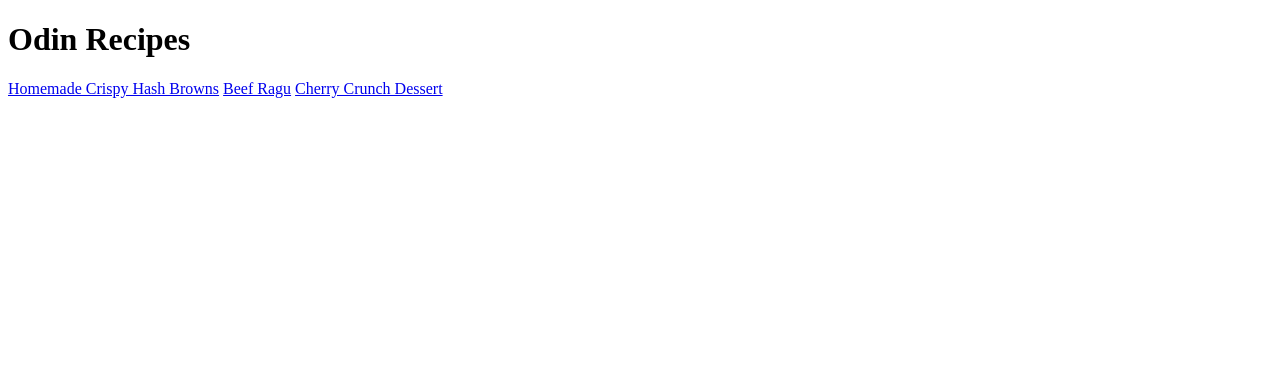
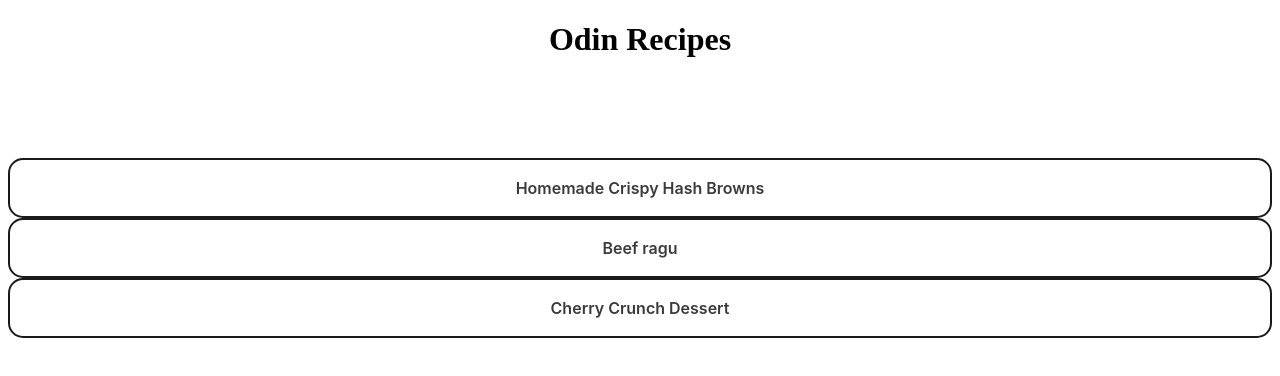
Before and after one commit to Odicorve/odin-recipes, a plain HTML site: page index.html in a window 1280 px wide. Drawn offline with Linux system fonts and the light colour scheme.

Commit message:
update 2

```diff
--- /dev/null
+++ b/css/styles.css
@@ -0,0 +1,145 @@
+
+h1{ padding: auto;
+background-color:transparent;
+align-items: center;
+text-align: center;
+}
+
+.container{
+    display:block;
+    justify-content: center;
+    align-items: center;
+    margin-top: 100px;
+}
+
+.button-1 {
+   appearance: none;
+  background-color: transparent;
+  border: 2px solid #1A1A1A;
+  border-radius: 15px;
+  box-sizing: border-box;
+  color: #3B3B3B;
+  cursor: pointer;
+  display: inline-block;
+  font-family: Roobert,-apple-system,BlinkMacSystemFont,"Segoe UI",Helvetica,Arial,sans-serif,"Apple Color Emoji","Segoe UI Emoji","Segoe UI Symbol";
+  font-size: 16px;
+  font-weight: 600;
+  line-height: normal;
+  text-decoration: none;
+  margin: 0;
+  min-height: 60px;
+  min-width: 0;
+  outline: none;
+  padding: 16px 24px;
+  text-align: center;
+ transition: all 300ms cubic-bezier(.23, 1, 0.32, 1);
+  user-select: none;
+  -webkit-user-select: none;
+  touch-action: manipulation;
+  width: 100%;
+  will-change: transform;
+}
+
+.button-1:disabled {
+  pointer-events: none;
+}
+
+.button-1:hover {
+color: #fff;
+  background-color: #1A1A1A;
+  box-shadow: rgba(0, 0, 0, 0.25) 0 8px 15px;
+  transform: translateY(-2px);
+}
+
+.button-1:active {
+  box-shadow: none;
+  transform: translateY(0);
+}
+
+.button-2 {
+  appearance: none;
+  background-color: transparent;
+  border: 2px solid #1A1A1A;
+  border-radius: 15px;
+  box-sizing: border-box;
+  color: #3B3B3B;
+  cursor: pointer;
+  display: inline-block;
+  font-family: Roobert,-apple-system,BlinkMacSystemFont,"Segoe UI",Helvetica,Arial,sans-serif,"Apple Color Emoji","Segoe UI Emoji","Segoe UI Symbol";
+  font-size: 16px;
+  font-weight: 600;
+  line-height: normal;
+  margin: 0;
+  min-height: 60px;
+  min-width: 0;
+  outline: none;
+  padding: 16px 24px;
+  text-align: center;
+  text-decoration: none;
+  transition: all 300ms cubic-bezier(.23, 1, 0.32, 1);
+  user-select: none;
+  -webkit-user-select: none;
+  touch-action: manipulation;
+  width: 100%;
+  will-change: transform;
+}
+
+.button-2:disabled {
+  pointer-events: none;
+}
+
+.button-2:hover {
+  color: #fff;
+  background-color: #1A1A1A;
+  box-shadow: rgba(0, 0, 0, 0.25) 0 8px 15px;
+  transform: translateY(-2px);
+}
+
+.button-2:active {
+  box-shadow: none;
+  transform: translateY(0);
+}
+
+.button-3{
+  appearance: none;
+  background-color: transparent;
+  border: 2px solid #1A1A1A;
+  border-radius: 15px;
+  box-sizing: border-box;
+  color: #3B3B3B;
+  cursor: pointer;
+  display: inline-block;
+  font-family: Roobert,-apple-system,BlinkMacSystemFont,"Segoe UI",Helvetica,Arial,sans-serif,"Apple Color Emoji","Segoe UI Emoji","Segoe UI Symbol";
+  font-size: 16px;
+  font-weight: 600;
+  line-height: normal;
+  margin: 0;
+  min-height: 60px;
+  min-width: 0;
+  outline: none;
+  padding: 16px 24px;
+  text-align: center;
+  text-decoration: none;
+  transition: all 300ms cubic-bezier(.23, 1, 0.32, 1);
+  user-select: none;
+  -webkit-user-select: none;
+  touch-action: manipulation;
+  width: 100%;
+  will-change: transform;
+}
+
+.button-3:disabled {
+  pointer-events: none;
+}
+
+.button-3:hover {
+  color: #fff;
+  background-color: #1A1A1A;
+  box-shadow: rgba(0, 0, 0, 0.25) 0 8px 15px;
+  transform: translateY(-2px);
+}
+
+.button-3:active {
+  box-shadow: none;
+  transform: translateY(0);
+}
--- a/index.html
+++ b/index.html
@@ -5,15 +5,17 @@
     <meta http-equiv="X-UA-Compatible" content="IE=edge">
     <meta name="viewport" content="width=device-width, initial-scale=1.0">
     <title>Odin Recipes</title>
+    <link rel="stylesheet" type="text/css" href="css/styles.css">
 </head>
 <body>
     <h1>Odin Recipes</h1>
+<div class="container">
 
-<a href="recipes/hashbrowns.html">Homemade Crispy Hash Browns</a>
-<a href="recipes/beef-ragu.html">Beef Ragu</a>
-<a href="recipes/cherry-crunch-dessert.html">Cherry Crunch Dessert</a>
+<a href="recipes/hashbrowns.html"><button class="button-1">Homemade Crispy Hash Browns</button></a>
+<a href="recipes/beef-ragu.html"><button class="button-2">Beef ragu</button></a>
+<a href="recipes/cherry-crunch-dessert.html"><button class="button-3">Cherry Crunch Dessert</button>
 
-
+</div>
 
 
 
```
